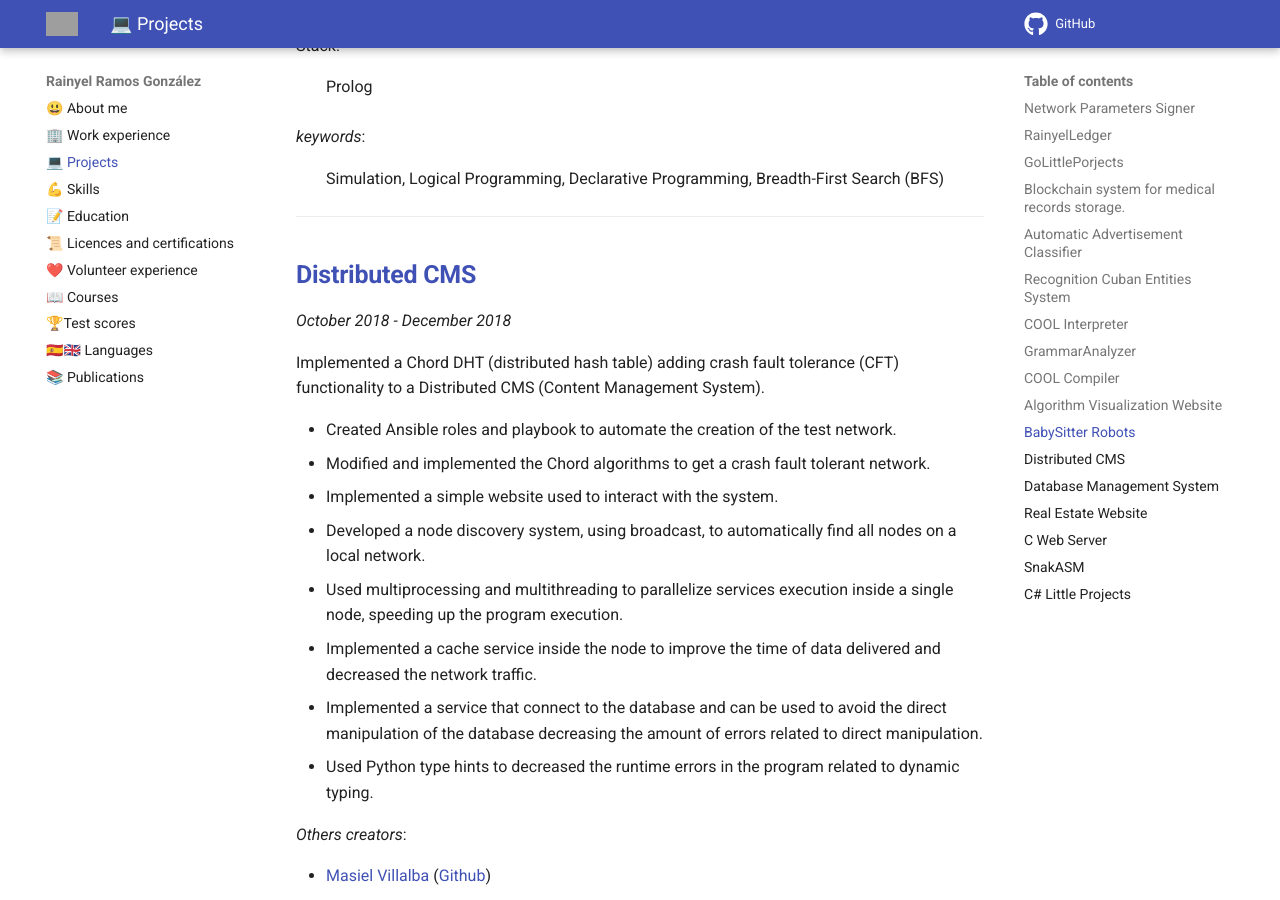
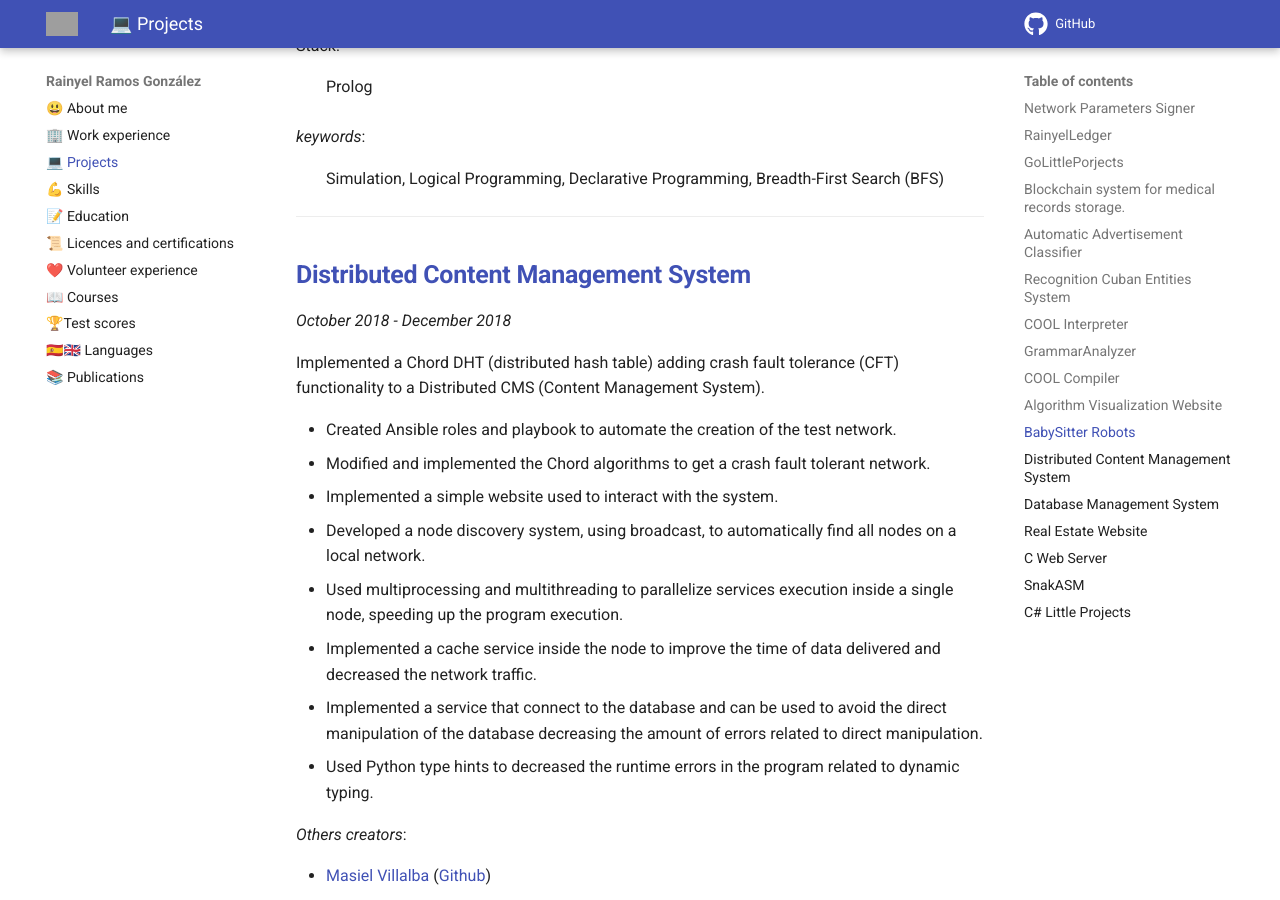
Before and after one commit to rayniel95/rayniel95.github.io, an MkDocs documentation site: the page built from docs/projects/projects.md, in a window 1280 px wide and 900 px high, scrolled down 6143 px. Built offline with MkDocs 1.6.1 and Material for MkDocs 9.7.7, drawn with Linux system fonts in a browser that asks for light colours; grey boxes are pictures that could not be loaded.

Commit message:
update distribute cms title

```diff
--- a/docs/projects/projects.md
+++ b/docs/projects/projects.md
@@ -224,7 +224,7 @@ Stack:
 
 ---
 
-## [**Distributed CMS**][3978595422289680791]
+## [**Distributed Content Management System**][3978595422289680791]
 
 *October 2018 - December 2018*
 
```
